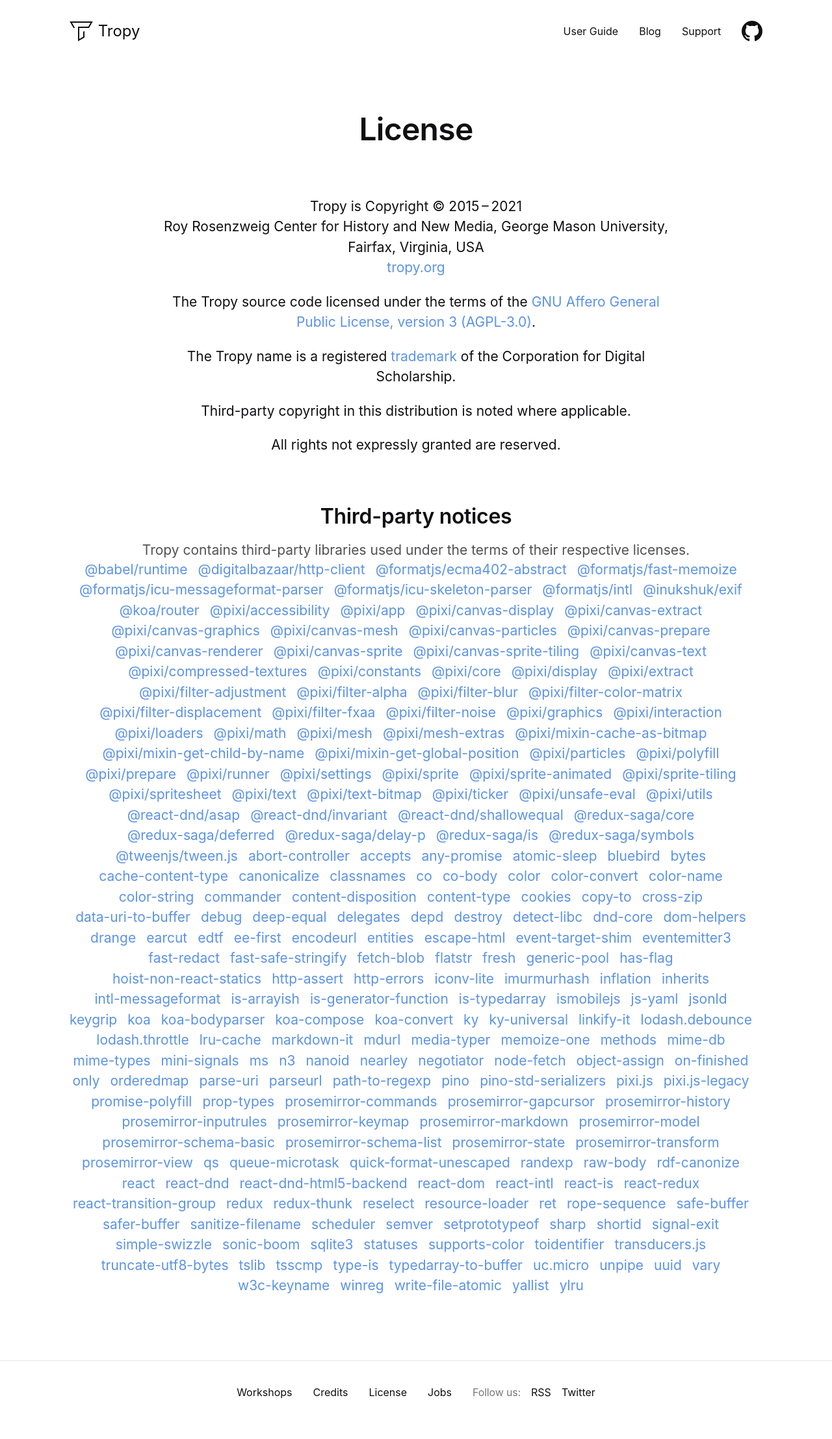
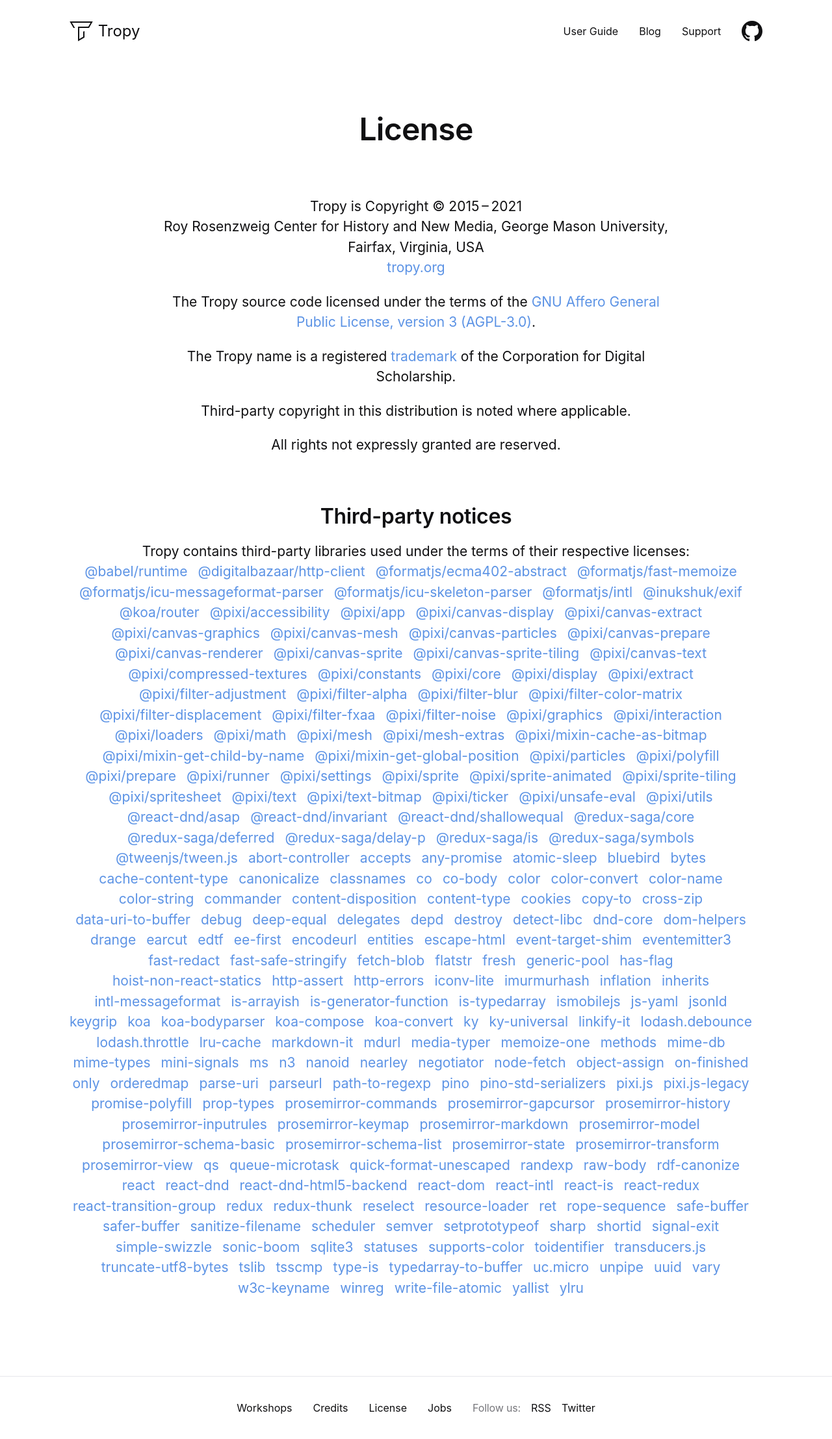
Before and after one commit to tropy/tropy.github.io, a Jekyll site: the page built from license.html, in a window 1280 px wide. Shown: the whole page at 65% size. Built offline with Jekyll 4.4.1, drawn with Linux system fonts in a browser that asks for light colours; before the commit the page ends 2191 px from its top, so only the background shows below that.

Commit message:
Tweak license page layout.

```diff
--- a/assets/stylesheets/_license.scss
+++ b/assets/stylesheets/_license.scss
@@ -8,10 +8,10 @@
   }
 
   main {
-    padding-bottom: $section-spacing-y-phone - 25px;
+    padding-bottom: $section-spacing-y-phone - 7px;
 
     @media (min-width: $sm) {
-      padding-bottom: $section-spacing-y - 29px;
+      padding-bottom: $section-spacing-y - 8px;
     }
 
     > .container-fluid {
@@ -38,15 +38,9 @@
         margin-top: $section-spacing-y * 3 / 4 - 20px;
         margin-bottom: 21px;
       }
-    }
 
-    h3 {
-      margin-top: ceil($section-spacing-y-phone * 27 / 64 - 2px);
-      margin-bottom: -9px;
-
-      @media (min-width: $sm) {
-        margin-top: $section-spacing-y * 9 / 16 - 16px ;
-        margin-bottom: -10px;
+      & + p {
+        margin: 0;
       }
     }
 
--- a/license.html
+++ b/license.html
@@ -15,7 +15,7 @@
 <section>
   <div class="container-fluid">
     <h2>Third-party notices</h2>
-    <p class="lead">Tropy contains third-party libraries used under the terms of their respective licenses.</p>
+    <p>Tropy contains third-party libraries used under the terms of their respective licenses:</p>
     <tpy-dependencies class="dependencies">
       {%- include modules.html -%}
     </tpy-dependencies>
```
